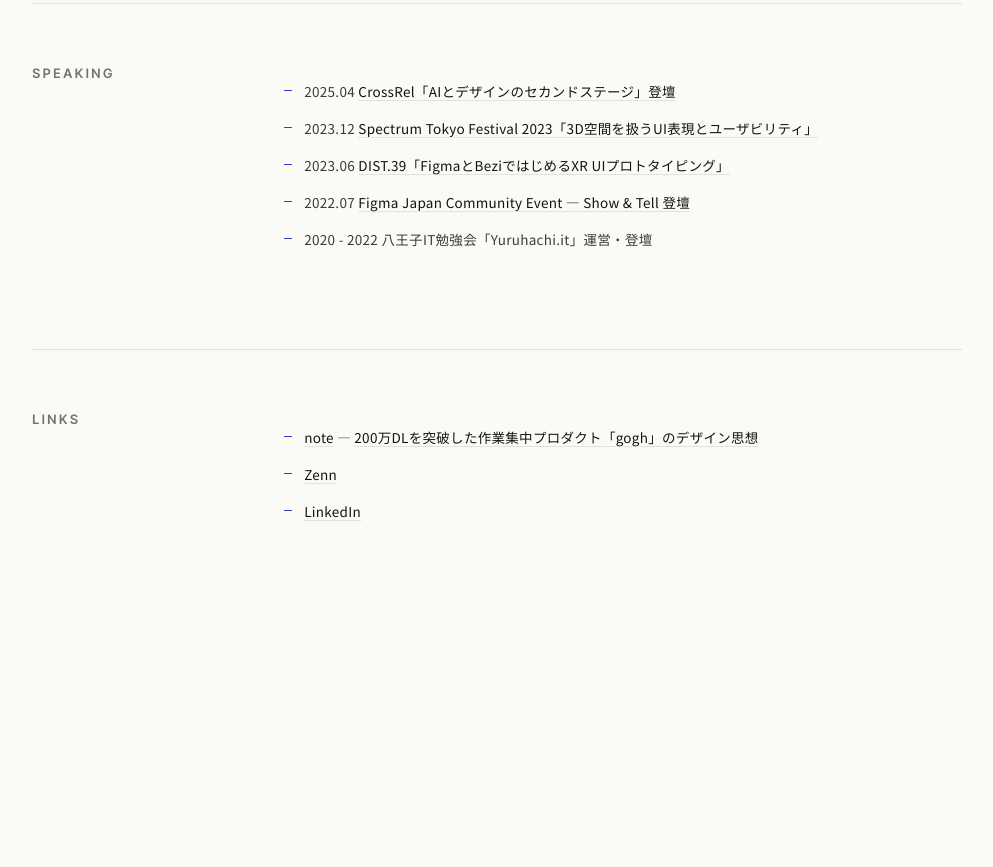
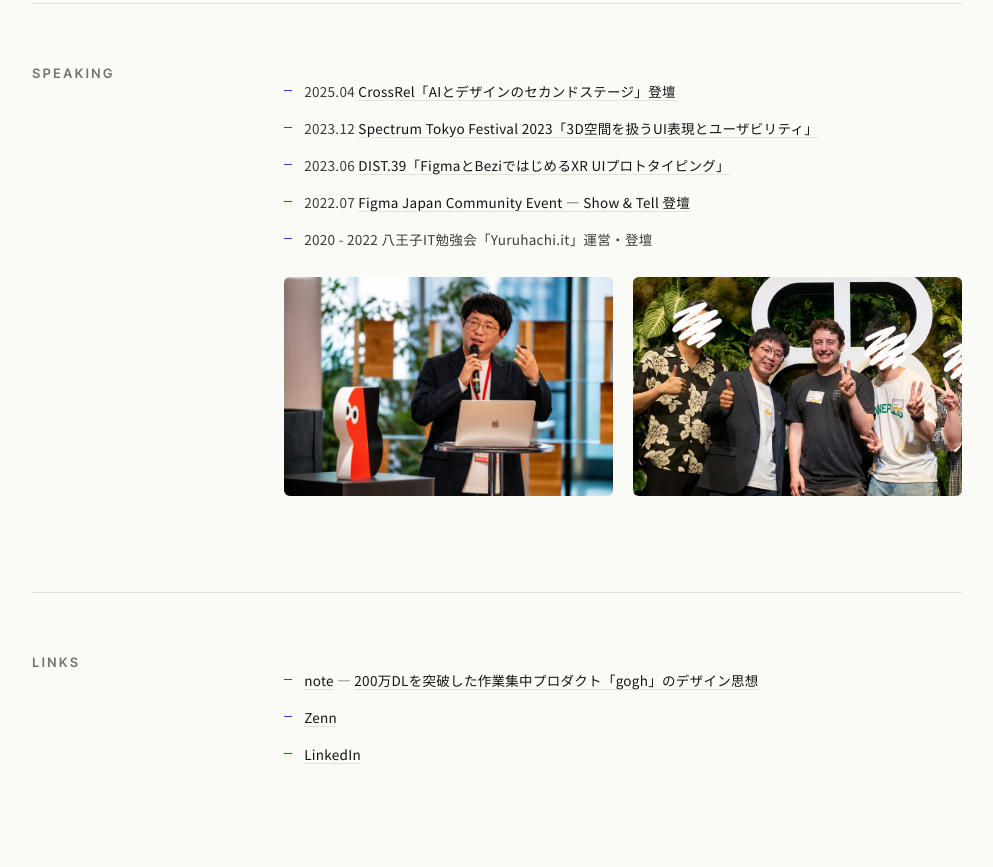
Before and after one commit to akinening/log, an Astro site: page /experience in a window 1280 px wide. Shown: the part 1342-2209 px from the top of the page, without its empty margins (267-1260 px from the left). Before the commit the page ends 2003 px from the top, so only its background shows below. Built offline with nearby package versions, Linux system fonts and the light colour scheme; Astro itself is replaced by a stand-in of ours.

Commit message:
写真を追加

```diff
--- a/src/pages/experience.astro
+++ b/src/pages/experience.astro
@@ -1,5 +1,8 @@
 ---
 import Base from "../layouts/Base.astro";
+import { Image } from "astro:assets";
+import figmaPhoto from "../images/figma.webp";
+import spectrumPhoto from "../images/spectrum.webp";
 ---
 
 <Base
@@ -146,6 +149,14 @@ import Base from "../layouts/Base.astro";
           </li>
           <li>2020 - 2022 八王子IT勉強会「Yuruhachi.it」運営・登壇</li>
         </ul>
+        <div class="xp-photos">
+          <figure class="xp-photo">
+            <Image src={spectrumPhoto} alt="Spectrum Tokyo Festival 2023 登壇の様子" />
+          </figure>
+          <figure class="xp-photo">
+            <Image src={figmaPhoto} alt="Figma Japan Community Event — Show & Tell 登壇の様子" />
+          </figure>
+        </div>
       </article>
     </div>
   </section>
--- a/src/styles/global.css
+++ b/src/styles/global.css
@@ -1172,6 +1172,32 @@ a.sidework-item:hover .ext {
   font-weight: 650;
 }
 
+.xp-photos {
+  margin-top: 24px;
+  display: grid;
+  grid-template-columns: repeat(2, 1fr);
+  gap: 20px;
+}
+
+@media (max-width: 640px) {
+  .xp-photos {
+    grid-template-columns: 1fr;
+  }
+}
+
+.xp-photo {
+  aspect-ratio: 3 / 2;
+  overflow: hidden;
+  border-radius: 6px;
+  background: var(--paper-dim);
+}
+
+.xp-photo img {
+  width: 100%;
+  height: 100%;
+  object-fit: cover;
+}
+
 details.xp-entry summary {
   cursor: pointer;
   list-style: none;
```
Also changed, not shown: src/images/figma.webp (added), src/images/spectrum.webp (added).
